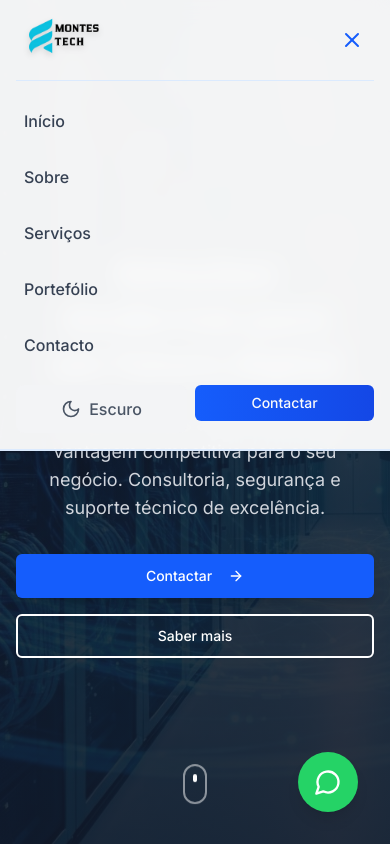
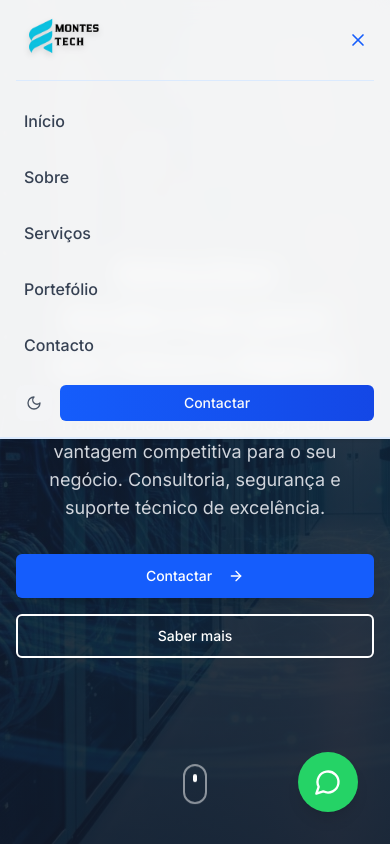
Before and after one commit to sheltonmontes/Meu-site-Amador, a Next.js app: page / in a window 390 px wide. Both pictures are taken after a click on the button "Abrir menu". Shown: the top 844 px of the page. Built offline with nearby package versions, Linux system fonts and the light colour scheme.

Commit message:
feat: resize dark mode button for mobile
Reduce padding and icon size for better mobile space usage.

Co-authored-by: Shelton Montes Mauricio Montinho <185483776+sheltonmontes@users.noreply.github.com>

```diff
--- a/components/header.tsx
+++ b/components/header.tsx
@@ -73,11 +73,11 @@ export function Header() {
 
           {/* Mobile Menu Button */}
           <button
-            className="md:hidden p-2 min-h-[44px] min-w-[44px] flex items-center justify-center text-blue-600 dark:text-blue-400 hover:text-blue-700 dark:hover:text-blue-300 transition-colors"
+            className="md:hidden p-1.5 flex items-center justify-center text-blue-600 dark:text-blue-400 hover:text-blue-700 dark:hover:text-blue-300 transition-colors"
             onClick={() => setIsMenuOpen(!isMenuOpen)}
             aria-label={isMenuOpen ? "Fechar menu" : "Abrir menu"}
           >
-            {isMenuOpen ? <X className="h-6 w-6" /> : <Menu className="h-6 w-6" />}
+            {isMenuOpen ? <X className="h-5 w-5" /> : <Menu className="h-5 w-5" />}
           </button>
         </div>
 
@@ -99,10 +99,10 @@ export function Header() {
                 {mounted && (
                   <button
                     onClick={() => setTheme(theme === "dark" ? "light" : "dark")}
-                    className="flex-1 p-3 rounded-lg bg-gray-100 dark:bg-slate-800 text-gray-600 dark:text-gray-400 hover:bg-gray-200 dark:hover:bg-slate-700 transition-colors flex items-center justify-center gap-2 font-medium"
+                    className="p-2.5 rounded-lg bg-gray-100 dark:bg-slate-800 text-gray-600 dark:text-gray-400 hover:bg-gray-200 dark:hover:bg-slate-700 transition-colors flex items-center justify-center"
+                    aria-label="Alternar modo escuro"
                   >
-                    {theme === "dark" ? <Sun className="h-5 w-5" /> : <Moon className="h-5 w-5" />}
-                    {theme === "dark" ? "Claro" : "Escuro"}
+                    {theme === "dark" ? <Sun className="h-4 w-4" /> : <Moon className="h-4 w-4" />}
                   </button>
                 )}
                 <Button
```
